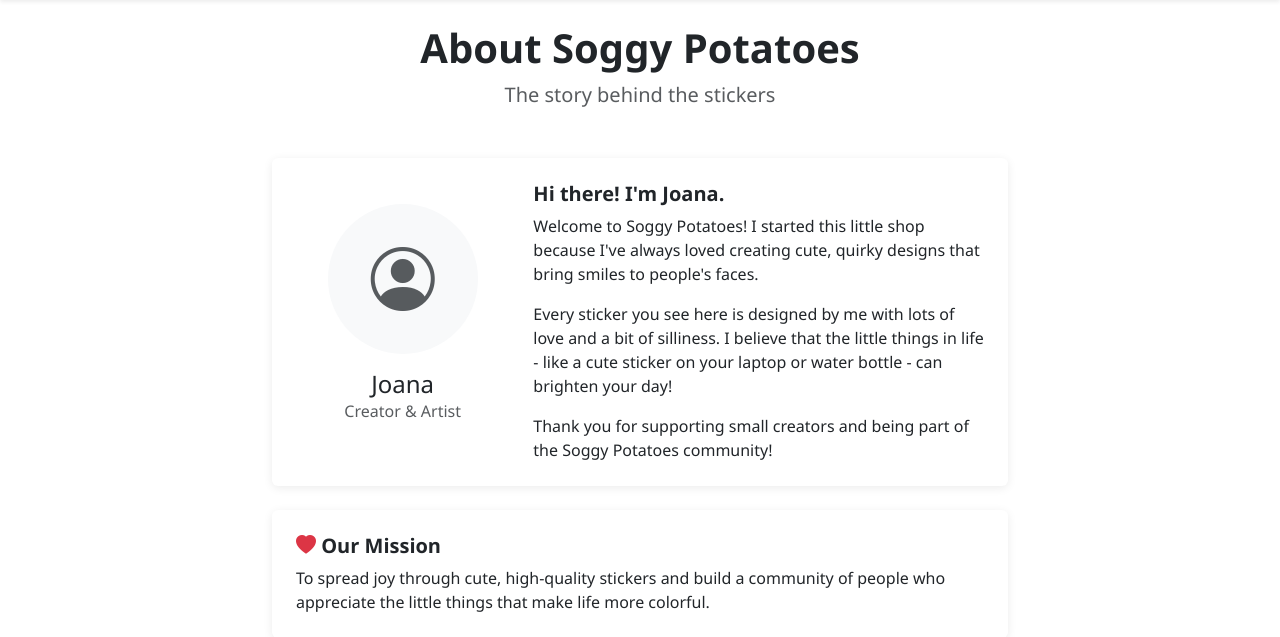
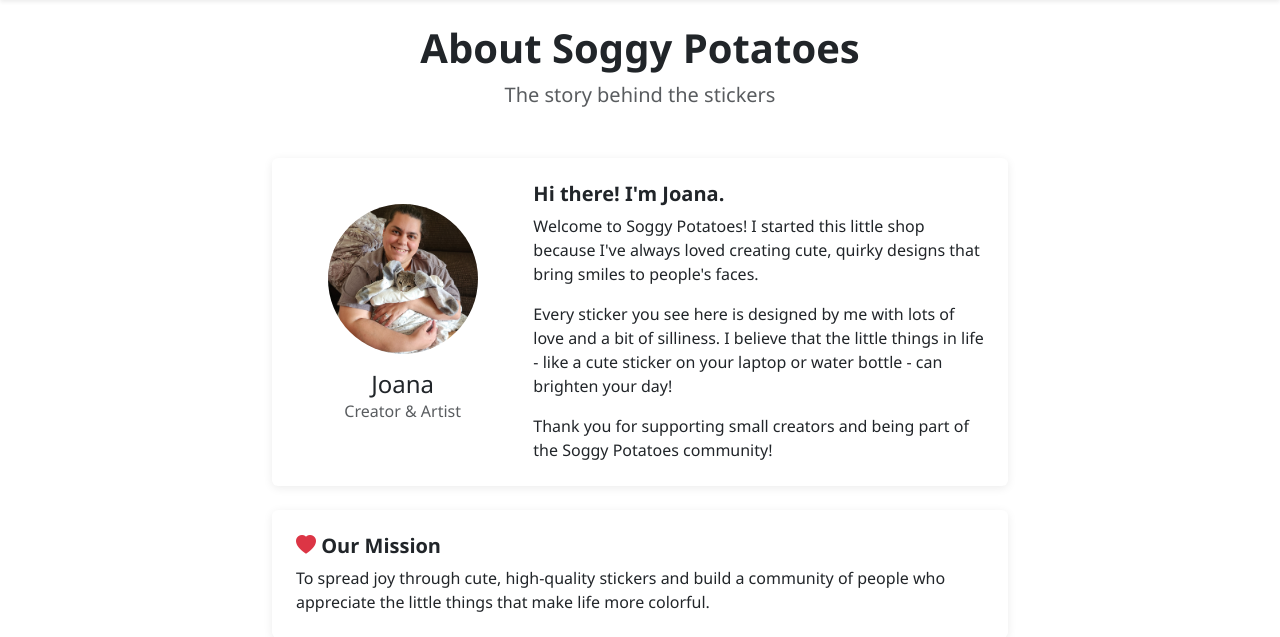
Before and after one commit to BeastofOne/soggy-potatoes, a Django app: page /about/ in a window 1280 px wide. Shown: the part 60-697 px from the top of the page. Run offline with Django 5.2, Linux system fonts and the light colour scheme.

Commit message:
Add Joana's photo to about page
Co-Authored-By: Claude Opus 4.5 <noreply@anthropic.com>

```diff
--- a/shop/templates/shop/about.html
+++ b/shop/templates/shop/about.html
@@ -1,4 +1,5 @@
 {% extends 'base.html' %}
+{% load static %}
 
 {% block title %}{{ page_title }} - Soggy Potatoes{% endblock %}
 
@@ -16,9 +17,8 @@
             <div class="card-body p-4">
                 <div class="row align-items-center">
                     <div class="col-md-4 text-center mb-3 mb-md-0">
-                        <div class="bg-light rounded-circle d-inline-flex align-items-center justify-content-center" style="width: 150px; height: 150px;">
-                            <i class="bi bi-person-circle text-muted" style="font-size: 4rem;"></i>
-                        </div>
+                        <img src="{% static 'img/joana.jpg' %}" alt="Joana - Creator & Artist"
+                             class="rounded-circle" style="width: 150px; height: 150px; object-fit: cover;">
                         <h4 class="mt-3 mb-0">Joana</h4>
                         <p class="text-muted">Creator & Artist</p>
                     </div>
```
Also changed, not shown: static/img/joana.jpg (added).
